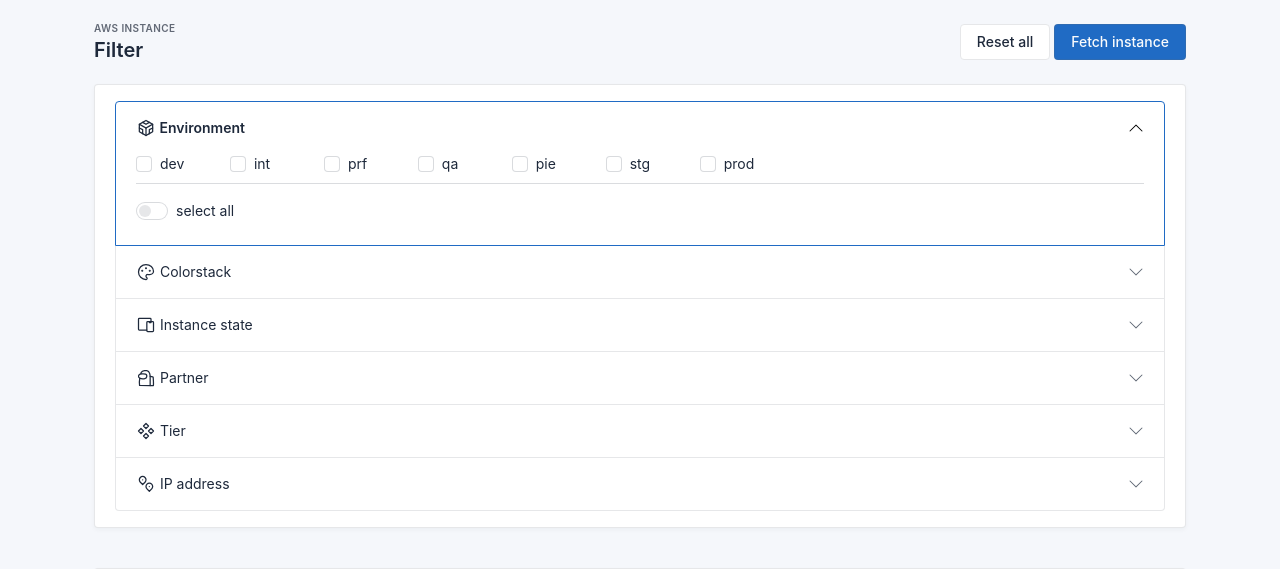
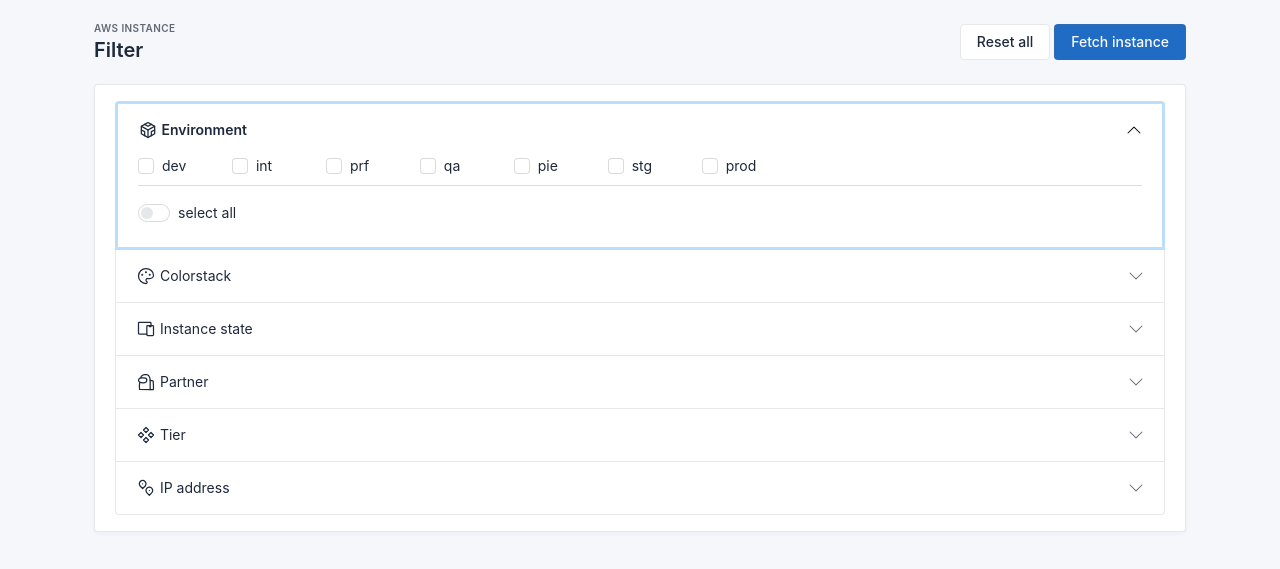
Before and after one commit to AaronXuHuang/rmp, a Django app: page /aws/instance/ in a window 1280 px wide. Shown: the part 112-681 px from the top of the page. Run offline with Django 3.2, Linux system fonts and the light colour scheme; data comes from the database, SQL or seed files in the repository; parts of the project's set-up code (start-up, migrations or seed data) failed here and were passed over; some libraries are stand-ins or nearby versions.

Commit message:
reset border color when selected

```diff
--- a/ReleaseManagementProcess/app_aws/templates/AWS.html
+++ b/ReleaseManagementProcess/app_aws/templates/AWS.html
@@ -52,7 +52,7 @@
         <div class="card">
             <div class="card-body">
               <div class="accordion" id="accordion-example">
-                <div id="accordion-env" class="accordion-item" style="border-color: #206bc4;border-width: 1px" onclick="setborder('env')">
+                <div id="accordion-env" class="accordion-item" style="border-color: #bbdefb;border-width: 3px" onclick="setborder('env')">
                   <h2 class="accordion-header" id="heading-1">
                     <button class="accordion-button" type="button" data-bs-toggle="collapse" data-bs-target="#collapse-1" aria-expanded="true">
                       <svg xmlns="http://www.w3.org/2000/svg" class="icon icon-tabler icon-tabler-brand-codesandbox" width="24" height="24" viewBox="0 0 24 24" stroke-width="2" stroke="currentColor" fill="none" stroke-linecap="round" stroke-linejoin="round">
@@ -475,8 +475,10 @@
       },
       dataType: 'JSON',
       success: function(res) {
-        //alert('good result')
-        console.log(res)
+        console.log(res.length)
+        //for (let i = 0; i < res.length; i++) {
+        //  console.log(res[i])
+        //}
       },
       error: function(res) {
         //alert('Incorrect filter, no result found.')
@@ -625,7 +627,7 @@
 
     style = document.getElementById(accordion_name).getAttribute("style")
     if (style.length == 0) {
-      document.getElementById(accordion_name).setAttribute("style", "border-color: #206bc4;border-width: 1px;border-top-style: solid")
+      document.getElementById(accordion_name).setAttribute("style", "border-color: #bbdefb;border-width: 3px;border-top-style: solid")
     }
     else {
       document.getElementById(accordion_name).setAttribute("style", "")
```
